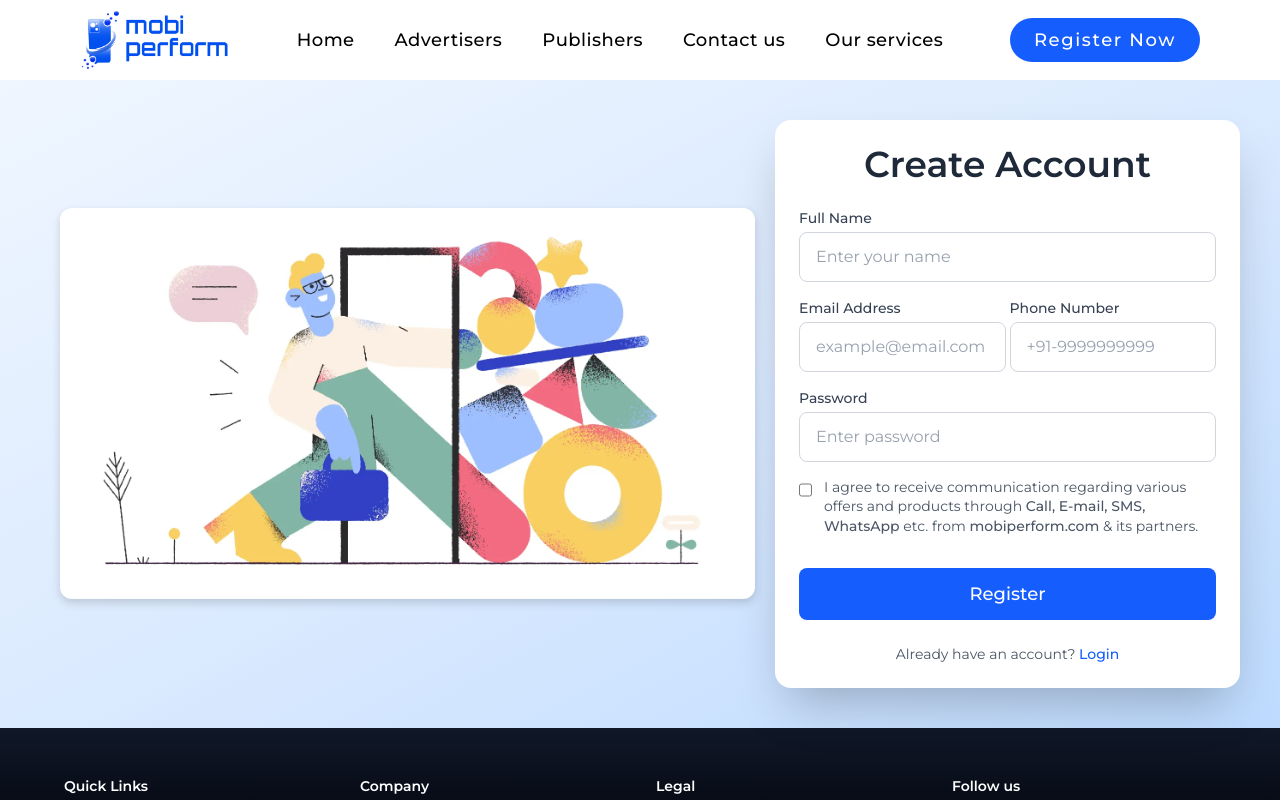
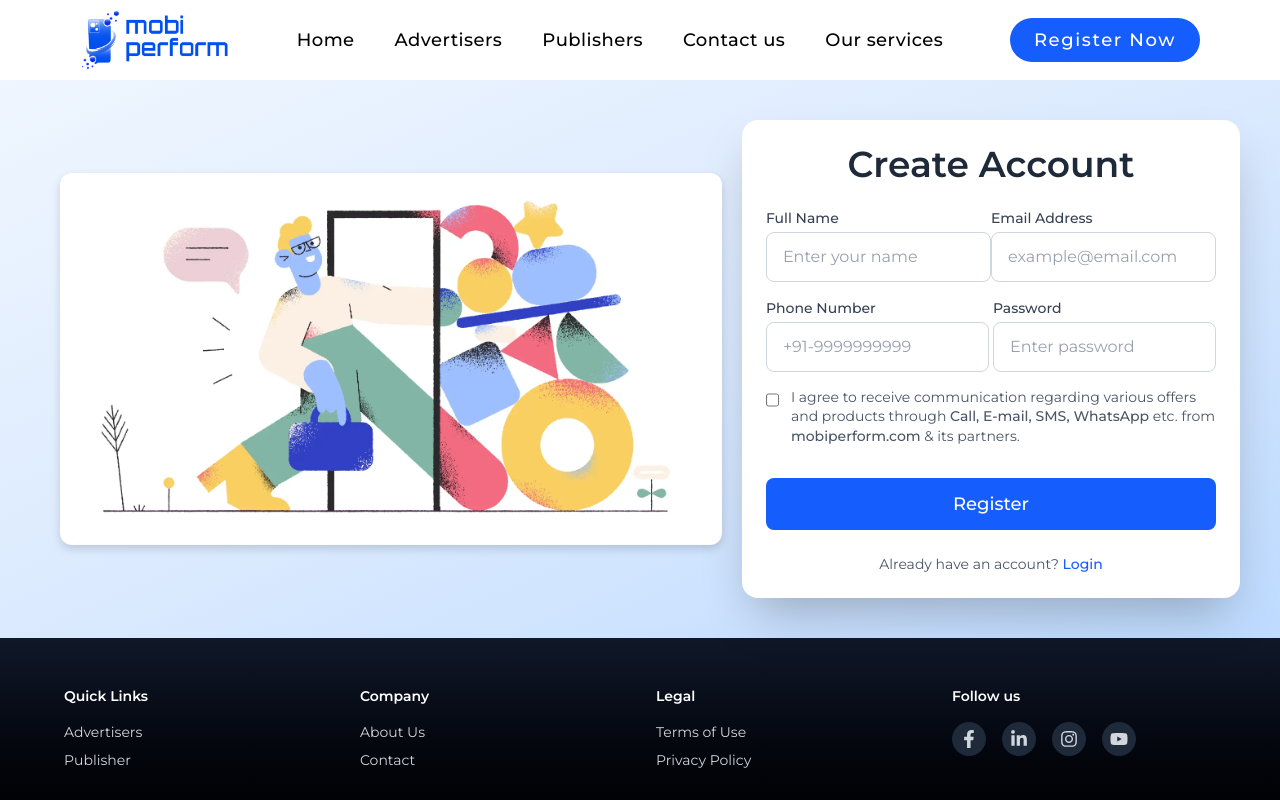
Before and after one commit to MVMGITHB/Mobiperform_Frontend, a Next.js app: page /register in a window 1280 px wide. Shown: the top 800 px of the page. Built offline with nearby package versions, Linux system fonts and the light colour scheme.

Commit message:
add login page

```diff
--- a/src/components/Login/Login.jsx
+++ b/src/components/Login/Login.jsx
@@ -3,7 +3,6 @@ import React, { useState } from "react";
 import { ToastContainer, toast } from "react-toastify";
 import "react-toastify/dist/ReactToastify.css";
 import { useRouter } from "next/navigation";
-
 const Login = () => {
   const router = useRouter();
 
@@ -57,19 +56,24 @@ const Login = () => {
   };
 
   return (
-    <div className="flex items-center justify-center min-h-screen bg-gradient-to-br from-blue-50 to-blue-100 px-4">
+    <div className='flex flex-col justify-center items-center lg:flex-row md:flex-row'>
+      <div className='w-1/2 bg-white flex justify-center items-center'>
+      <img src="/images/loginandregisterpage/login.png" alt="login images"/>
+      </div>
+      <div className='w-1/2 bg-[#0575E6]'>
+       <div className="flex items-center justify-center min-h-screen bg-[#0575E6] px-4">
       {/* Toast Notifications */}
       <ToastContainer position="top-right" autoClose={3000} />
 
-      <div className="bg-white w-full max-w-md rounded-2xl shadow-lg p-8 sm:p-10">
-        <h1 className="text-3xl sm:text-4xl font-semibold text-center text-gray-800 mb-8">
-          Login
+      <div className="bg-white w-1/2 max-w-md rounded-2xl shadow-lg p-8 sm:p-10">
+        <h1 className="text-3xl sm:text-4xl font-semibold text-start text-gray-800 mb-8">
+          Login!
         </h1>
 
         <form onSubmit={handleSubmit} className="space-y-6">
           {/* Email */}
-          <div>
-            <label className="block text-sm font-medium text-gray-700 mb-2">
+          <div className="">
+            <label className="block text-sm font-medium text-gray-700 mb-2 ">
               Email Address
             </label>
             <input
@@ -79,7 +83,7 @@ const Login = () => {
               onChange={handleChange}
               required
               placeholder="you@example.com"
-              className="w-full px-4 py-3 border text-black border-gray-300 rounded-lg focus:ring-2 focus:ring-blue-500 focus:outline-none"
+              className="w-full px-4 py-3 border text-black border-gray-300 rounded-2xl focus:ring-2 focus:ring-blue-500 focus:outline-none"
             />
           </div>
 
@@ -95,7 +99,7 @@ const Login = () => {
               onChange={handleChange}
               required
               placeholder="Enter your password"
-              className="w-full px-4 py-3 border border-gray-300 text-black rounded-lg focus:ring-2 focus:ring-blue-500 focus:outline-none"
+              className="w-full px-4 py-3 border border-gray-300 text-black rounded-2xl focus:ring-2 focus:ring-blue-500 focus:outline-none"
             />
           </div>
 
@@ -117,7 +121,9 @@ const Login = () => {
         </p>
       </div>
     </div>
-  );
-};
+      </div>
+    </div>
+  )
+}
 
-export default Login;
+export default Login
--- a/src/components/register/Register.jsx
+++ b/src/components/register/Register.jsx
@@ -4,6 +4,7 @@ import { useState } from "react";
 import { useRouter } from "next/navigation";
 import { ToastContainer, toast } from "react-toastify";
 import "react-toastify/dist/ReactToastify.css";
+import { motion } from "framer-motion";
 
 export default function Register() {
   const router = useRouter();
@@ -64,7 +65,7 @@ export default function Register() {
       <ToastContainer position="top-right" autoClose={3000} />
 
       {/* Left Side Image */}
-      <div className="flex justify-center items-center w-full md:w-3/5 mb-8 md:mb-0">
+      <div className="flex justify-center items-center w-1/2 lg:w-4/7 md:w-3/5 mb-8 md:mb-0">
         <img
           src="/images/loginandregisterpage/registerImage.webp"
           alt="Register on Mobiperform"
@@ -74,14 +75,20 @@ export default function Register() {
       </div>
 
       {/* Right Side Form */}
-      <div className="w-full md:w-2/5 bg-white rounded-2xl shadow-2xl p-6 sm:p-8 md:p-6 transition-all duration-300 hover:shadow-blue-200">
+      <div className="w-full lg:w-3/7 md:w-2/5 bg-white rounded-2xl shadow-2xl p-6 sm:p-8 md:p-6 transition-all duration-300 hover:shadow-blue-200">
         <h1 className="text-3xl sm:text-4xl font-semibold text-center text-gray-800 mb-6">
           Create Account
         </h1>
 
         <form onSubmit={handleSubmit} className="space-y-4">
           {/* Full Name */}
-          <div>
+          <div className="flex flex-col md:flex-row lg:flex-row justify-evenly">
+            <motion.div
+            initial={{ opacity: 0, y: 20 }}
+            animate={{ opacity: 1, y: 0 }}
+            transition={{ duration: 0.6, ease: "easeOut" }}
+            whileHover={{ scale: 1.02 }}
+          >
             <label className="block text-sm font-medium text-gray-700 mb-1">
               Full Name
             </label>
@@ -94,9 +101,8 @@ export default function Register() {
               placeholder="Enter your name"
               className="w-full px-4 py-3 border text-black border-gray-300 rounded-lg focus:ring-2 focus:ring-blue-500 focus:outline-none placeholder-gray-400"
             />
-          </div>
+          </motion.div>
 
-       <div className=" flex justify-between items-end gap-1">
            {/* Email */}
           <div>
             <label className="block text-sm font-medium text-gray-700 mb-1">
@@ -112,8 +118,10 @@ export default function Register() {
               className="w-full px-4 py-3 border text-black border-gray-300 rounded-lg focus:ring-2 focus:ring-blue-500 focus:outline-none placeholder-gray-400"
             />
           </div>
+          </div>
 
-          {/* Phone Number */}
+          <div className="flex flex-col  md:flex-row lg:flex-row justify-evenly  gap-1">
+            {/* Phone Number */}
           <div>
             <label className="block text-sm font-medium text-gray-700 mb-1">
               Phone Number
@@ -135,7 +143,7 @@ export default function Register() {
               Enter a valid phone number
             </p> */}
           </div>
-       </div>
+
 
           {/* Password */}
           <div>
@@ -151,6 +159,7 @@ export default function Register() {
               placeholder="Enter password"
               className="w-full px-4 py-3 border text-black border-gray-300 rounded-lg focus:ring-2 focus:ring-blue-500 focus:outline-none placeholder-gray-400"
             />
+          </div>
           </div>
 
           {/* Consent Checkbox */}
```
Also changed, not shown: public/images/loginandregisterpage/login.png (added).
